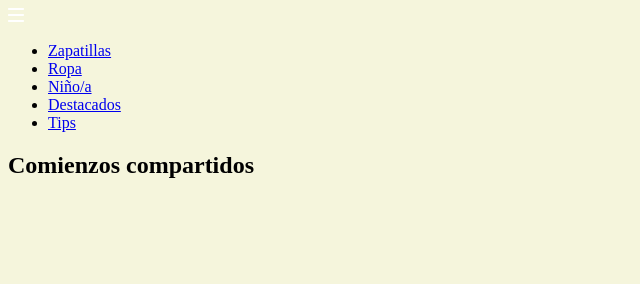
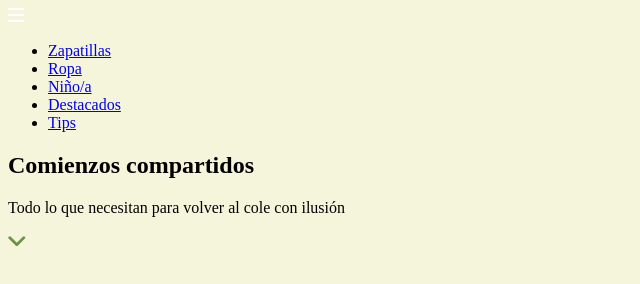
Before and after one commit to IdoiaBE/modulo-1-evaluacion-final, a website built with Vite: page src/index.html in a window 1280 px wide. Shown: the whole page, without its empty margins (0-640 px from the left). Built offline with nearby package versions, Linux system fonts and the light colour scheme.

Commit message:
html hero done

```diff
--- a/src/partials/hero.html
+++ b/src/partials/hero.html
@@ -1,3 +1,5 @@
-<section>
+<section class="hero" id="top">
     <h1>Comienzos compartidos</h1>
+    <p>Todo lo que necesitan para volver al cole con ilusión</p>
+    <a href="#bottom"><img src="/public/images/ico-scroll-down.svg" alt="scroll down icon"></a>
 </section>
```
